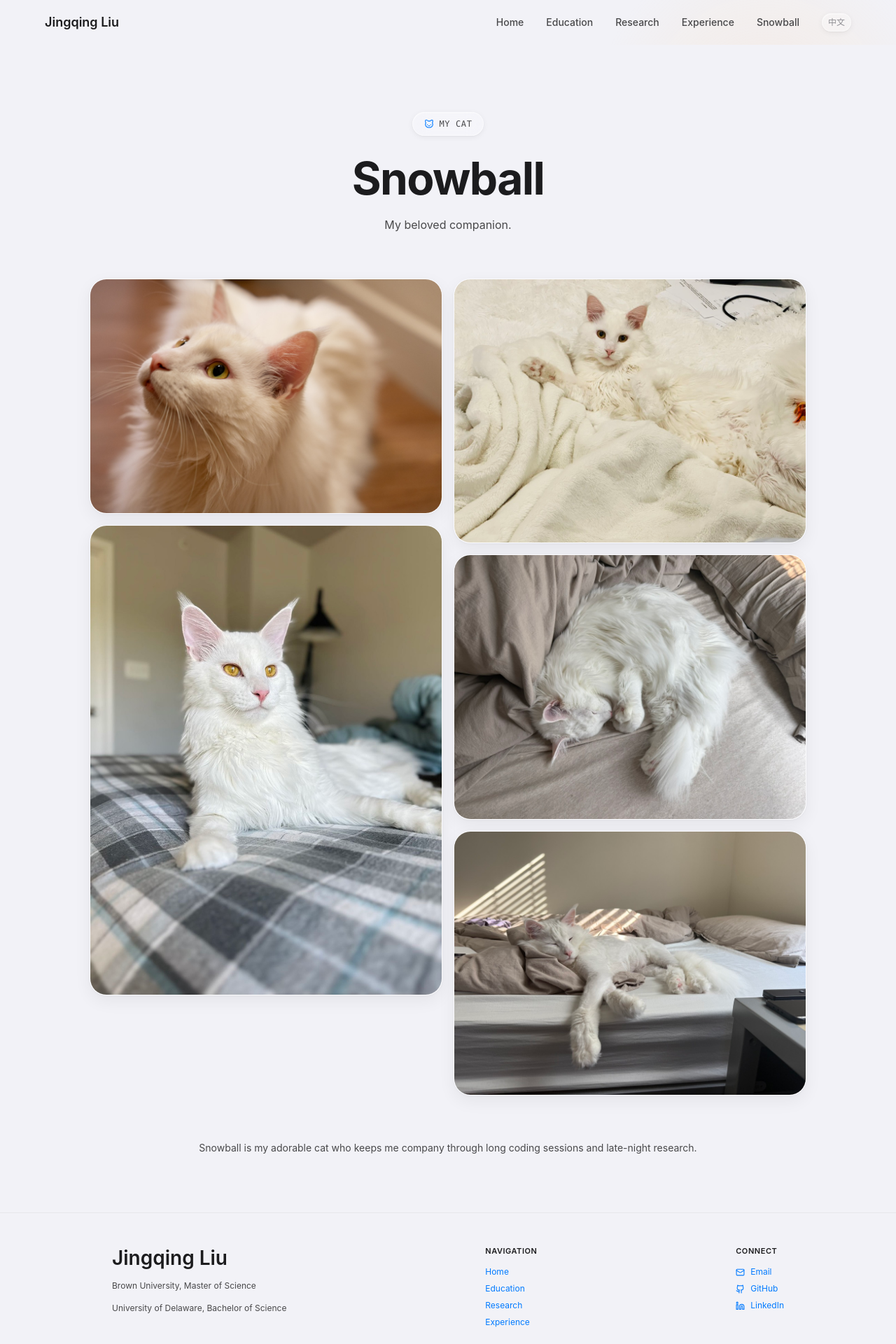
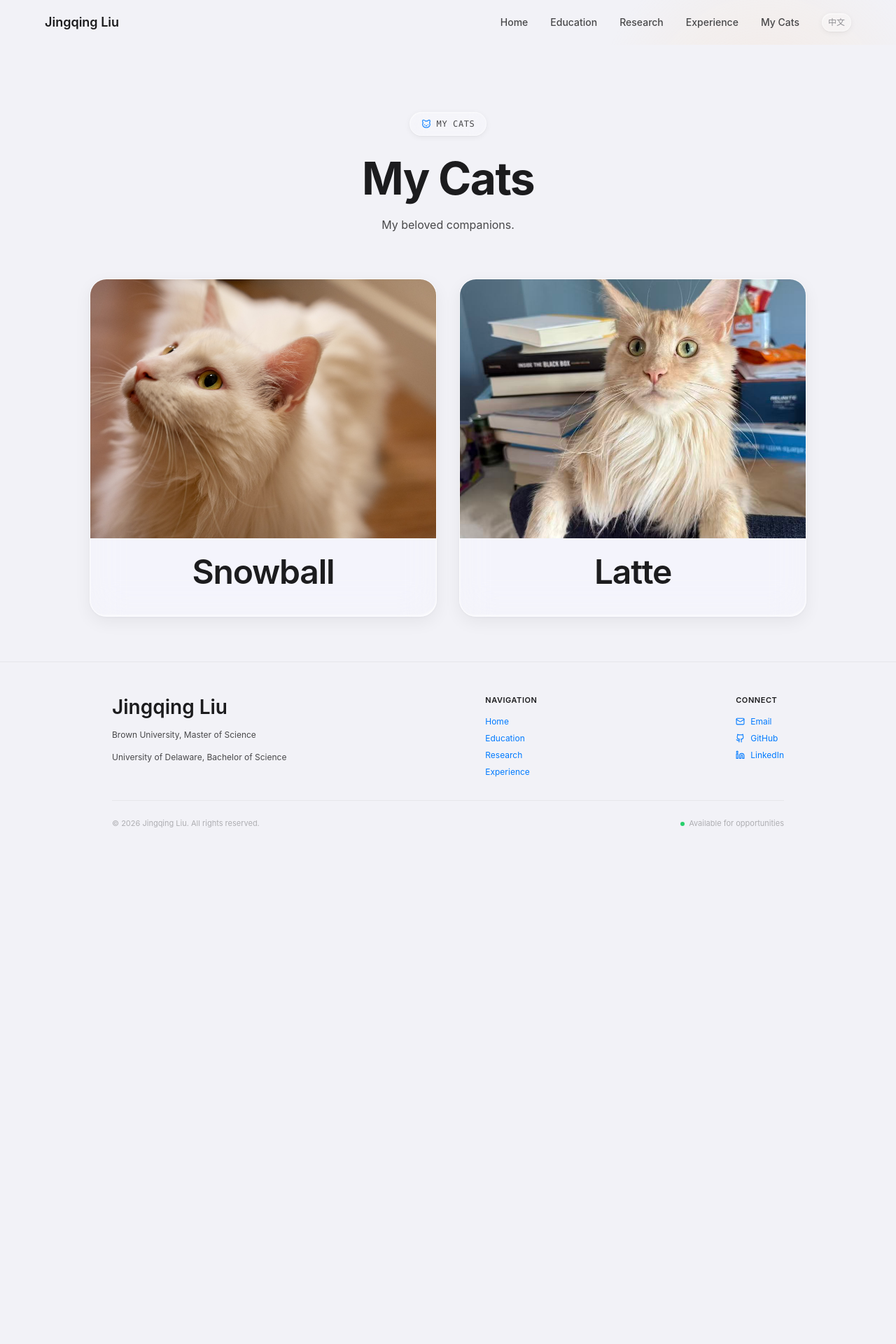
Before and after one commit to Jingqing-Liu/jingqing-liu.github.io, a Next.js app: page /snowball in a window 1280 px wide. Shown: the top 1920 px of the page at 70% size. After the commit the page ends 1234 px from the top, so only its background shows below. Built offline with nearby package versions, Linux system fonts and the light colour scheme.

Commit message:
redesign cats page for multiple cats

```diff
--- a/src/app/snowball/page.tsx
+++ b/src/app/snowball/page.tsx
@@ -6,15 +6,12 @@ import { Cat } from 'lucide-react';
 import Image from 'next/image';
 import { useLanguage } from '../../i18n/LanguageContext';
 
-const photos = [
-  { src: '/snowball/snowball-1.jpeg', alt: 'Snowball 1' },
-  { src: '/snowball/snowball-2.jpeg', alt: 'Snowball 2' },
-  { src: '/snowball/snowball-3.jpeg', alt: 'Snowball 3' },
-  { src: '/snowball/snowball-4.jpeg', alt: 'Snowball 4' },
-  { src: '/snowball/snowball-5.jpeg', alt: 'Snowball 5' },
+const cats = [
+  { nameKey: 'cats.snowball', photo: '/snowball/snowball-1.jpeg' },
+  { nameKey: 'cats.latte', photo: '/latte/latte-1.jpg' },
 ];
 
-export default function SnowballPage() {
+export default function CatsPage() {
   const { t } = useLanguage();
 
   return (
@@ -41,7 +38,7 @@ export default function SnowballPage() {
             >
               <span className="inline-flex items-center gap-2 px-4 py-2 text-xs font-mono tracking-wider uppercase text-[#48484a] liquid-glass-pill">
                 <Cat size={14} className="text-[#007aff]" />
-                {t('snowball.badge')}
+                {t('cats.badge')}
               </span>
             </motion.div>
 
@@ -51,7 +48,7 @@ export default function SnowballPage() {
               transition={{ duration: 0.6, delay: 0.3 }}
               className="text-[2.625rem] md:text-[4.25rem] font-bold text-[#1c1c1e] tracking-tight leading-tight mb-6"
             >
-              {t('snowball.title')}
+              {t('cats.title')}
             </motion.h1>
 
             <motion.p
@@ -60,57 +57,45 @@ export default function SnowballPage() {
               transition={{ duration: 0.6, delay: 0.4 }}
               className="text-base text-[#48484a] leading-relaxed text-center"
             >
-              {t('snowball.subtitle')}
+              {t('cats.subtitle')}
             </motion.p>
           </div>
         </div>
       </section>
 
-      {/* Gallery */}
+      {/* Cats */}
       <section className="pb-16">
         <div className="container mx-auto px-6 md:px-8">
-          <div className="max-w-5xl mx-auto columns-1 md:columns-2 gap-4 space-y-4">
-            {photos.map((photo, index) => (
+          <div className="max-w-5xl mx-auto grid grid-cols-1 md:grid-cols-2 gap-8">
+            {cats.map((cat, index) => (
               <motion.div
-                key={photo.src}
+                key={cat.nameKey}
                 initial={{ opacity: 0, y: 20 }}
                 whileInView={{ opacity: 1, y: 0 }}
+                whileHover={{ y: -4, transition: { duration: 0.2 } }}
                 viewport={{ once: true }}
-                transition={{ duration: 0.6, delay: 0.2 + index * 0.1 }}
-                className="break-inside-avoid"
+                transition={{ duration: 0.6, delay: 0.2 + index * 0.15 }}
+                className="liquid-glass-card overflow-hidden"
               >
-                <div className="liquid-glass-card overflow-hidden">
+                <div className="aspect-[4/3] relative">
                   <Image
-                    src={photo.src}
-                    alt={photo.alt}
-                    width={800}
-                    height={600}
-                    className="w-full h-auto object-cover"
+                    src={cat.photo}
+                    alt={t(cat.nameKey)}
+                    fill
+                    className="object-cover"
                     priority={index < 2}
                   />
+                </div>
+                <div className="p-5 text-center">
+                  <h2 className="text-[1.625rem] font-bold text-[#1c1c1e] tracking-tight">
+                    {t(cat.nameKey)}
+                  </h2>
                 </div>
               </motion.div>
             ))}
           </div>
         </div>
       </section>
-
-      {/* Description */}
-      <section className="pb-16">
-        <div className="container mx-auto px-6 md:px-8">
-          <div className="max-w-5xl mx-auto text-center">
-            <motion.p
-              initial={{ opacity: 0 }}
-              whileInView={{ opacity: 1 }}
-              viewport={{ once: true }}
-              transition={{ duration: 0.6 }}
-              className="text-sm text-[#636366] leading-relaxed"
-            >
-              {t('snowball.description')}
-            </motion.p>
-          </div>
-        </div>
-      </section>
     </div>
   );
 }
--- a/src/i18n/LanguageContext.tsx
+++ b/src/i18n/LanguageContext.tsx
@@ -35,7 +35,7 @@ const translations: Record<Lang, Record<string, string>> = {
     'nav.education': 'Education',
     'nav.research': 'Research',
     'nav.experience': 'Experience',
-    'nav.snowball': 'Snowball',
+    'nav.snowball': 'My Cats',
     'nav.menu': 'Menu',
 
     // Hero
@@ -107,11 +107,12 @@ const translations: Record<Lang, Record<string, string>> = {
     'exp.type.Industry': 'Industry',
     'exp.type.Finance': 'Finance',
 
-    // Snowball
-    'snowball.badge': 'My Cat',
-    'snowball.title': 'Snowball',
-    'snowball.subtitle': 'My beloved companion.',
-    'snowball.description': 'Snowball is my adorable cat who keeps me company through long coding sessions and late-night research.',
+    // Cats
+    'cats.badge': 'My Cats',
+    'cats.title': 'My Cats',
+    'cats.subtitle': 'My beloved companions.',
+    'cats.snowball': 'Snowball',
+    'cats.latte': 'Latte',
 
     // Footer
     'footer.navigation': 'Navigation',
@@ -125,7 +126,7 @@ const translations: Record<Lang, Record<string, string>> = {
     'nav.education': '教育',
     'nav.research': '研究',
     'nav.experience': '经历',
-    'nav.snowball': '雪球',
+    'nav.snowball': '我的猫咪',
     'nav.menu': '菜单',
 
     // Hero
@@ -197,11 +198,12 @@ const translations: Record<Lang, Record<string, string>> = {
     'exp.type.Industry': '工业',
     'exp.type.Finance': '金融',
 
-    // Snowball
-    'snowball.badge': '我的猫咪',
-    'snowball.title': '雪球',
-    'snowball.subtitle': '我最亲爱的伙伴。',
-    'snowball.description': '雪球是我可爱的猫咪，在漫长的编程和深夜研究中一直陪伴着我。',
+    // Cats
+    'cats.badge': '我的猫咪',
+    'cats.title': '我的猫咪',
+    'cats.subtitle': '我最亲爱的伙伴们。',
+    'cats.snowball': '雪球',
+    'cats.latte': '拿铁',
 
     // Footer
     'footer.navigation': '导航',
```
Also changed, not shown: public/latte/latte-1.jpg (added).
